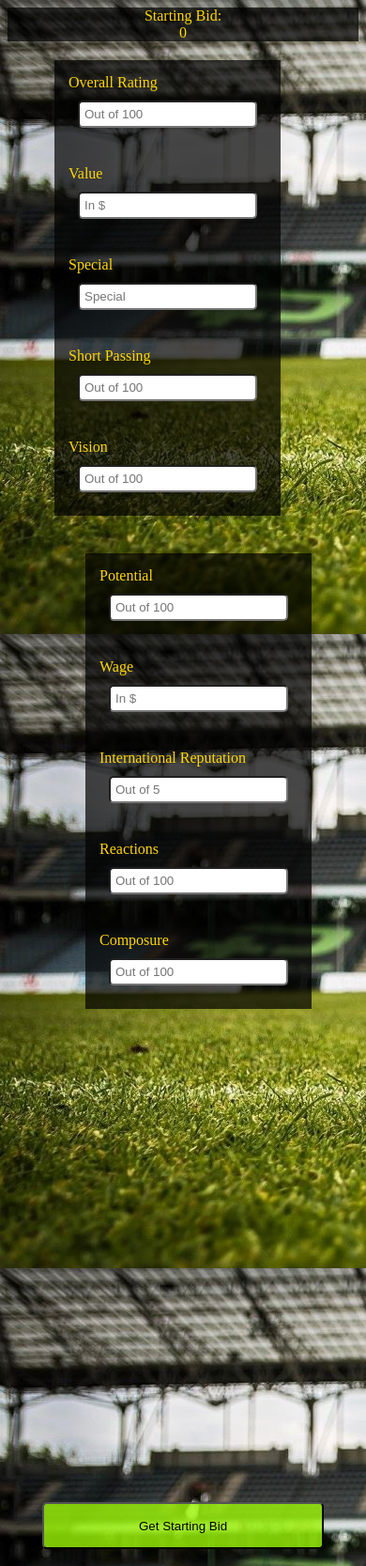
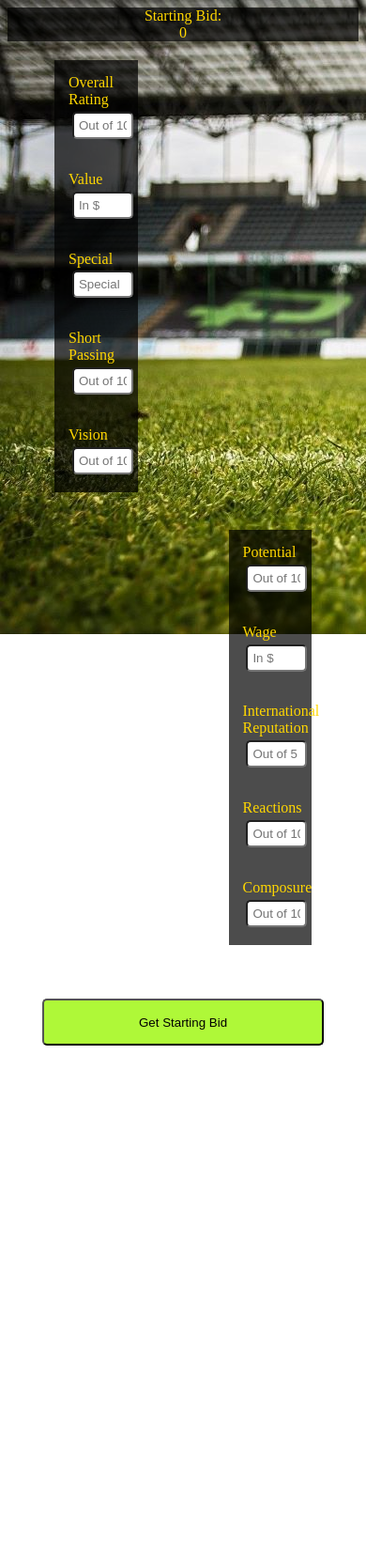
Before and after one commit to adityamd/Fifa19_Project, a Django app: page / in a window 390 px wide. Shown: the whole page at 94% size. After the commit the page ends 1113 px from the top, so only its background shows below. Run offline with Django 3.2, Linux system fonts and the light colour scheme.

Commit message:
Responsiveness Included

```diff
--- a/Project/Fifa_Site/Fifa_Site/settings.py
+++ b/Project/Fifa_Site/Fifa_Site/settings.py
@@ -55,7 +55,7 @@ ROOT_URLCONF = 'Fifa_Site.urls'
 TEMPLATES = [
     {
         'BACKEND': 'django.template.backends.django.DjangoTemplates',
-        'DIRS': ['/var/www/html/Project/Fifa_Site/templates'],
+        'DIRS': ['templates'],
         'APP_DIRS': True,
         'OPTIONS': {
             'context_processors': [
--- a/Project/Fifa_Site/templates/index.html
+++ b/Project/Fifa_Site/templates/index.html
@@ -4,8 +4,9 @@
     <head>
         <title>Fifa 19</title>
         <link href="{% static 'style.css' %}" rel="stylesheet" type="text/css">
+        <meta name="viewport" content="width=device-width, initial-scale=1">
     </head>
-    <body background="{% static 'bg(3).jpg' %}">
+    <body background="{% static 'bg(3).jpg' %}" style="background-repeat:no-repeat">
         <center>
         <div class="show_bid">
             Starting Bid:<br>{{ bidding }}
@@ -57,7 +58,7 @@
                     </div>
                 </div>
             <center>
-                <input style="height:50px;margin-top:505px;background-color:rgba(155, 247, 7, 0.8);border-radius:30;width:300px" type="submit" value="Get Starting Bid" name="submit">
+                <input id="getBidButton" type="submit" value="Get Starting Bid" name="submit">
             </center>
         </form>
     </body>
--- a/Project/Fifa_Site/templates/style.css
+++ b/Project/Fifa_Site/templates/style.css
@@ -8,13 +8,32 @@
     margin:20px 50px;
     background-color:rgba(0,0,0,0.7);
     color:gold;
-    grid-template-columns: auto;
+    grid-template-rows: auto;
 }
 .grid_item{
+    width:15vw;
     padding: 15px;
 }
 input {
-    margin:10px;
+    width:13vw;
+    margin:1vw;
     padding:5px;
     border-radius:5px;
 }
+
+#getBidButton{
+    height:50px;
+    margin-top:505px;
+    background-color:rgba(155, 247, 7, 0.8);
+    border-radius:30;
+    width:300px
+}
+
+@media screen and (max-width:720px){
+    .grid_container{
+        display: inline;
+    }
+    #getBidButton{
+        margin-top:10%;
+    }
+}
```
